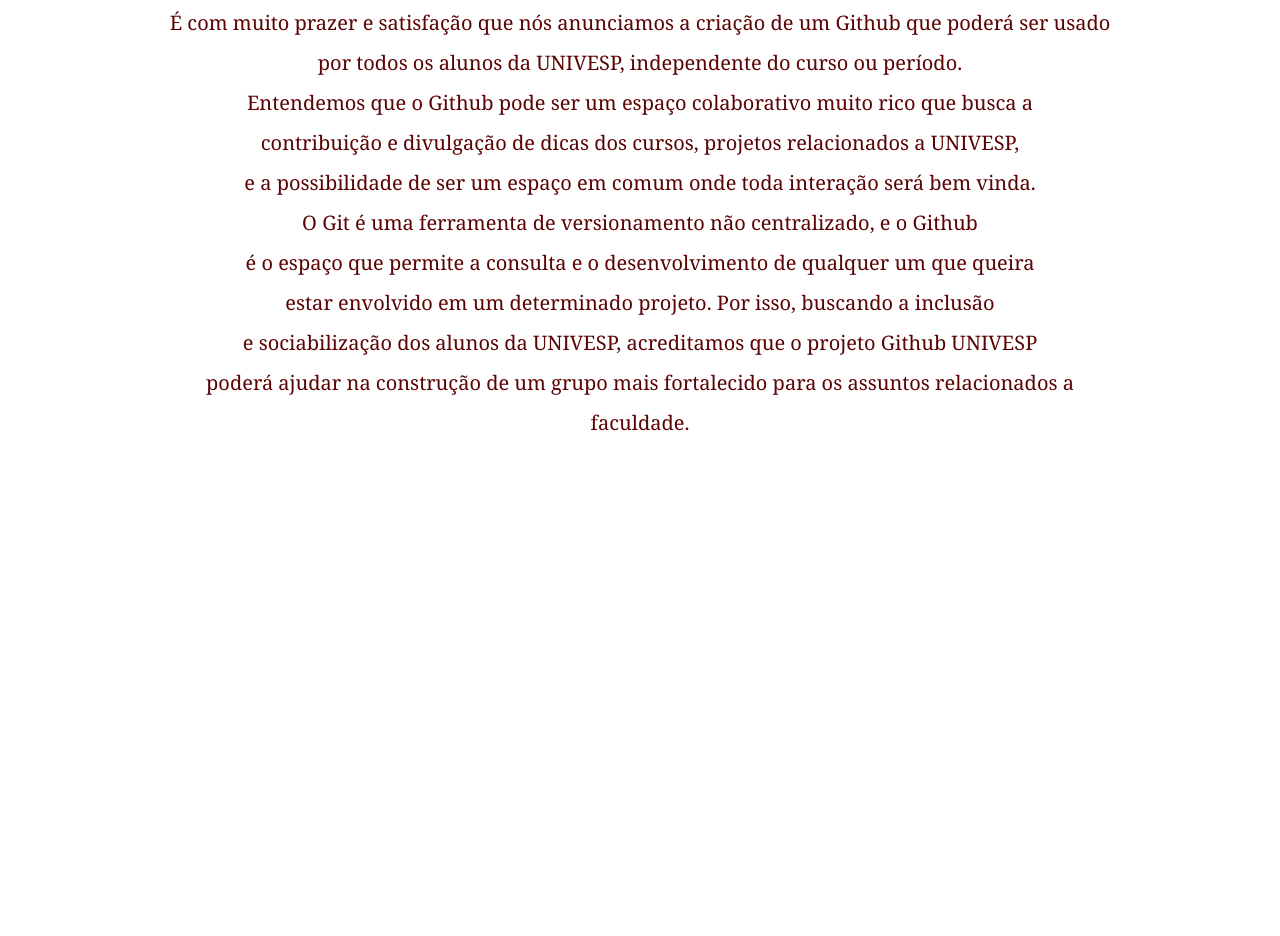
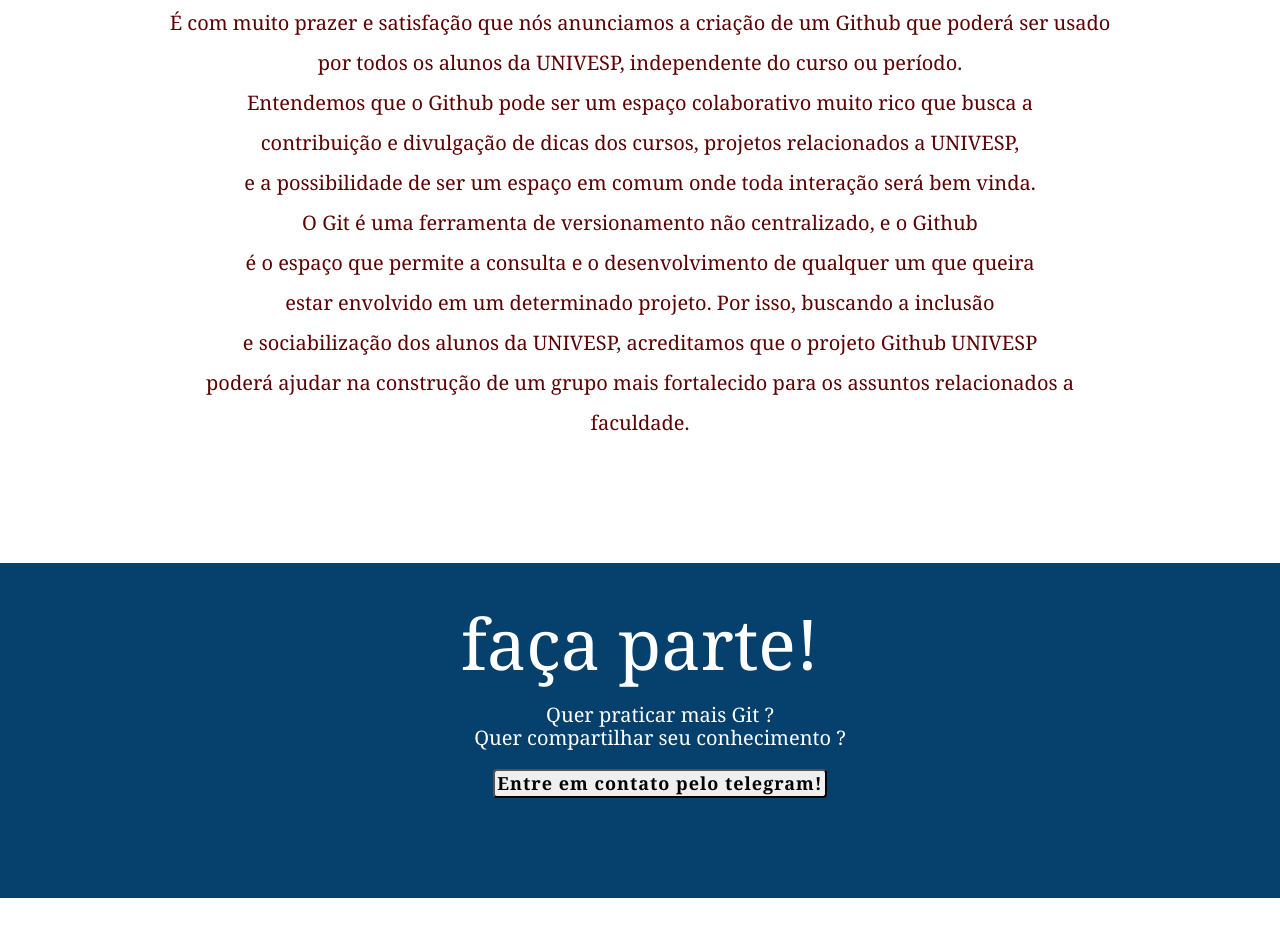
Before and after one commit to Univesp-Computacao/carta_apresentacao, a plain HTML site: page index.html in a window 1280 px wide. Shown: the part 1418-2354 px from the top of the page. Before the commit the page ends 2031 px from the top, so only its background shows below. Drawn offline with nearby package versions, Linux system fonts and the light colour scheme; a web font is replaced by a local one.

Commit message:
adicionando contato telegram

```diff
--- a/css/style.css
+++ b/css/style.css
@@ -99,3 +99,22 @@
 #logo{
     margin-bottom: 15px;
 }
+#link-telegram {
+    font-size: 18px;
+
+}
+button{
+    margin-top: 20px;
+    padding: 2px !important;
+    border-radius: 4px !important;
+    letter-spacing: 1px;
+    font-weight: bolder;
+}
+
+button:hover{
+    background: #ab2a2a;
+    font-size: 19px;
+    color: white;
+    text-transform: uppercase;
+    font-family: "Roboto Light" ;
+}
--- a/index.html
+++ b/index.html
@@ -16,8 +16,6 @@
         <h1>PROJETO GITHUB-UNIVESP </h1></a>
     <p id="subtitulo">de estudantes para estudantes</p>
     <div class="barra-de-links">
-
-
         <p class="meta">
             Faça sua conta no <a
                 href="https://docs.github.com/pt/get-started/signing-up-for-github/signing-up-for-a-new-github-account"
@@ -32,7 +30,6 @@
                                     rel="noopener noreferrer"> dessa página </a>
 
         </p>
-
 
         <div class="scrollblock block-Sobre">
             <h2>Sobre</h2>
@@ -70,5 +67,23 @@
             </p>
 
         </div>
+
+        <div class="scrollblock block-Proposta">
+            <h2>Faça Parte!</h2>
+
+            <ul>
+                <li>Quer praticar mais Git ? </li>
+                <li>Quer compartilhar seu conhecimento ? </li>
+
+                <a id="link-telegram"
+                   href="https://t.me/+9ls6SK68QdhlNmZh">
+                <button>Entre em contato pelo telegram! </button>
+
+                    </a>
+            </ul>
+
+
+
+        </div>
 </body>
 </html>
```
